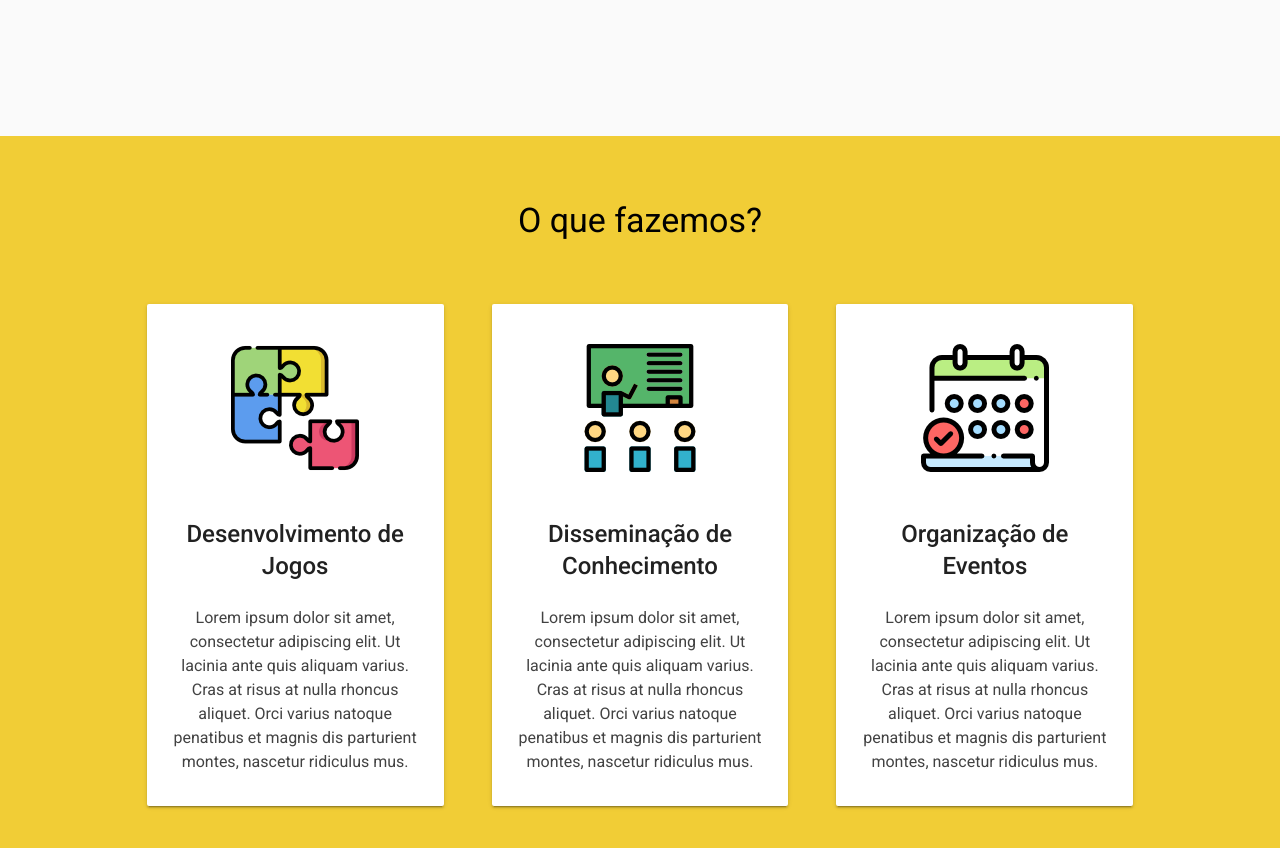
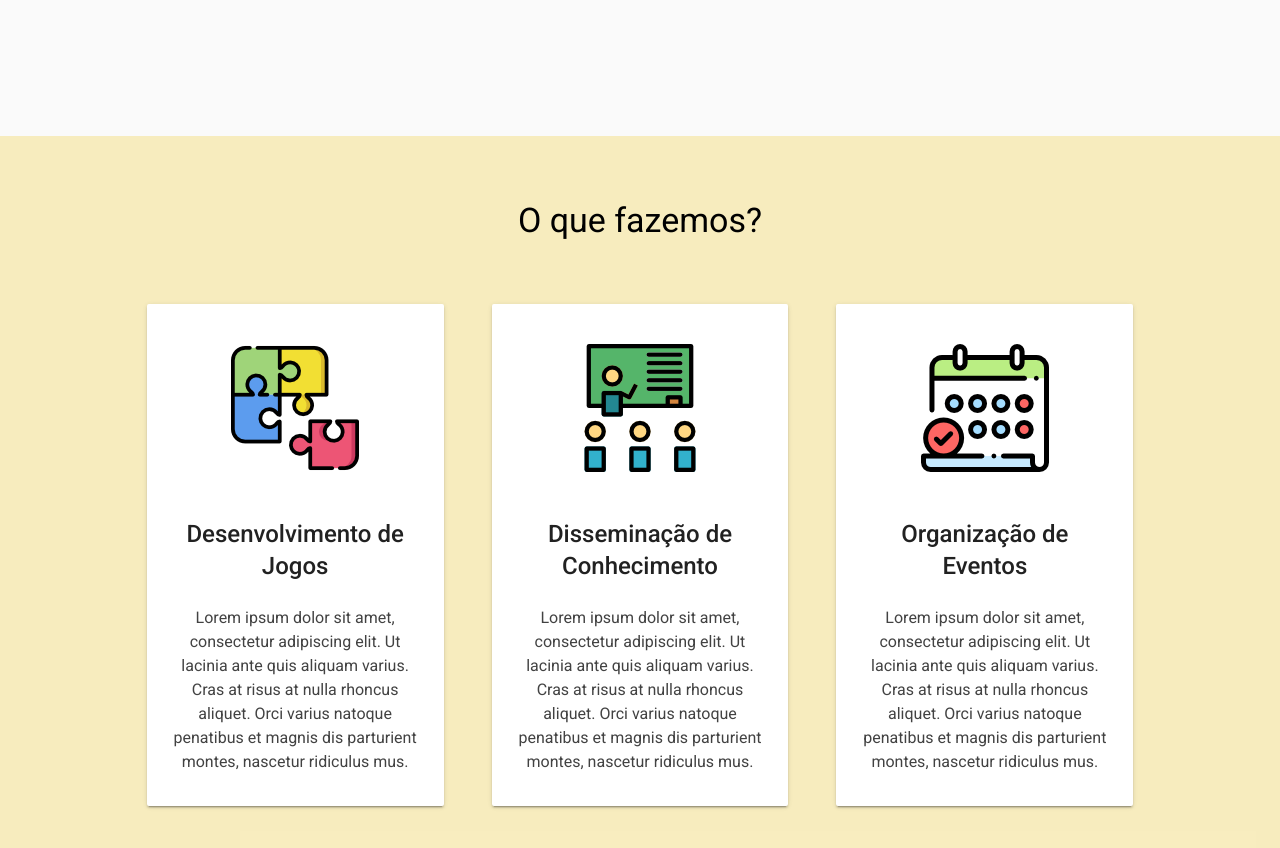
Before and after one commit to yagopessoa/fog-pwa, a Vue app: page /#/ in a window 1280 px wide. Shown: the part 680-1528 px from the top of the page. Built offline with nearby package versions, Linux system fonts and the light colour scheme.

Commit message:
Changed background color of homepage

```diff
--- a/src/pages/HomePage.vue
+++ b/src/pages/HomePage.vue
@@ -114,7 +114,8 @@
   .bottom-session{
     /* min-height: 100vh; */
     width: 100%;
-    background-color: #F1CD36;
+    background-color: rgba(241,205,54, 0.3);
+    /* background-color: rgba(53,74,95, 0.3); */
     padding-top: 60px;
   }
   p{
```
